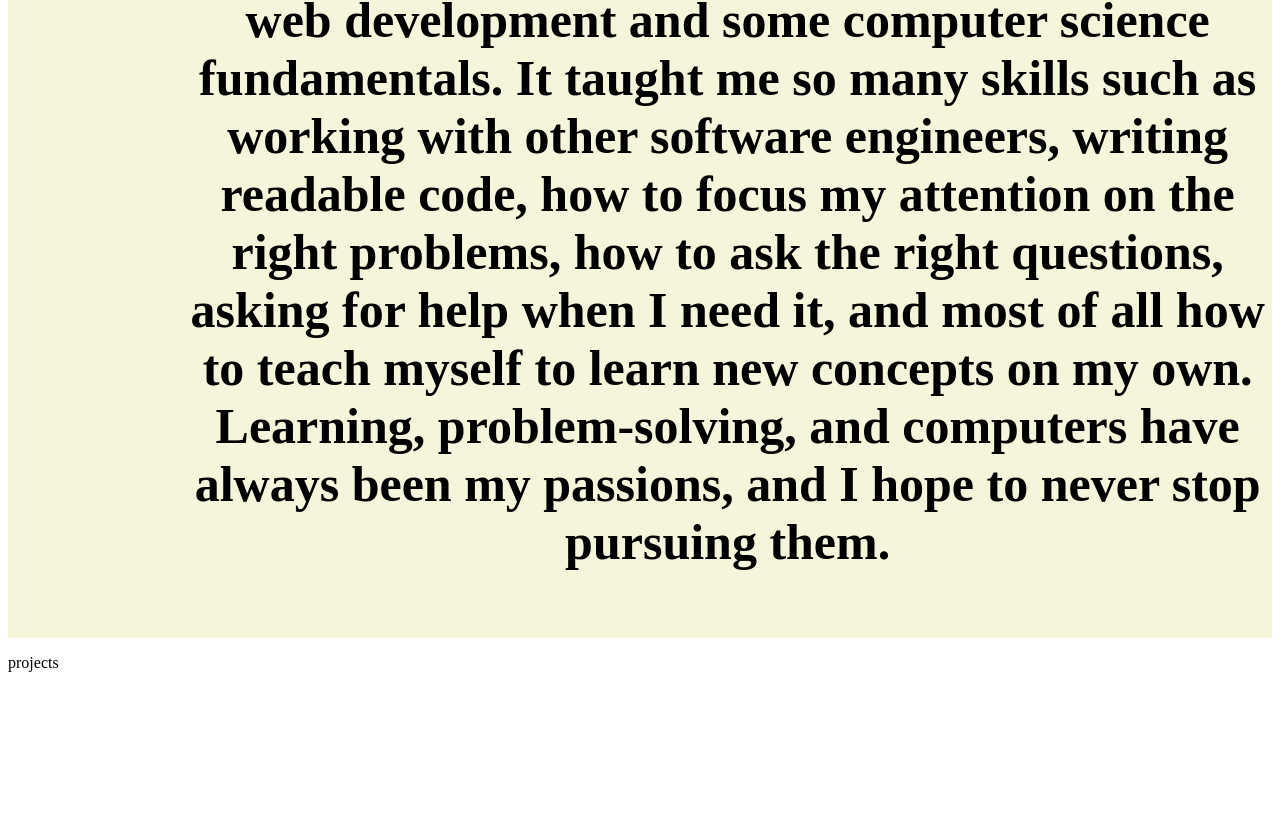
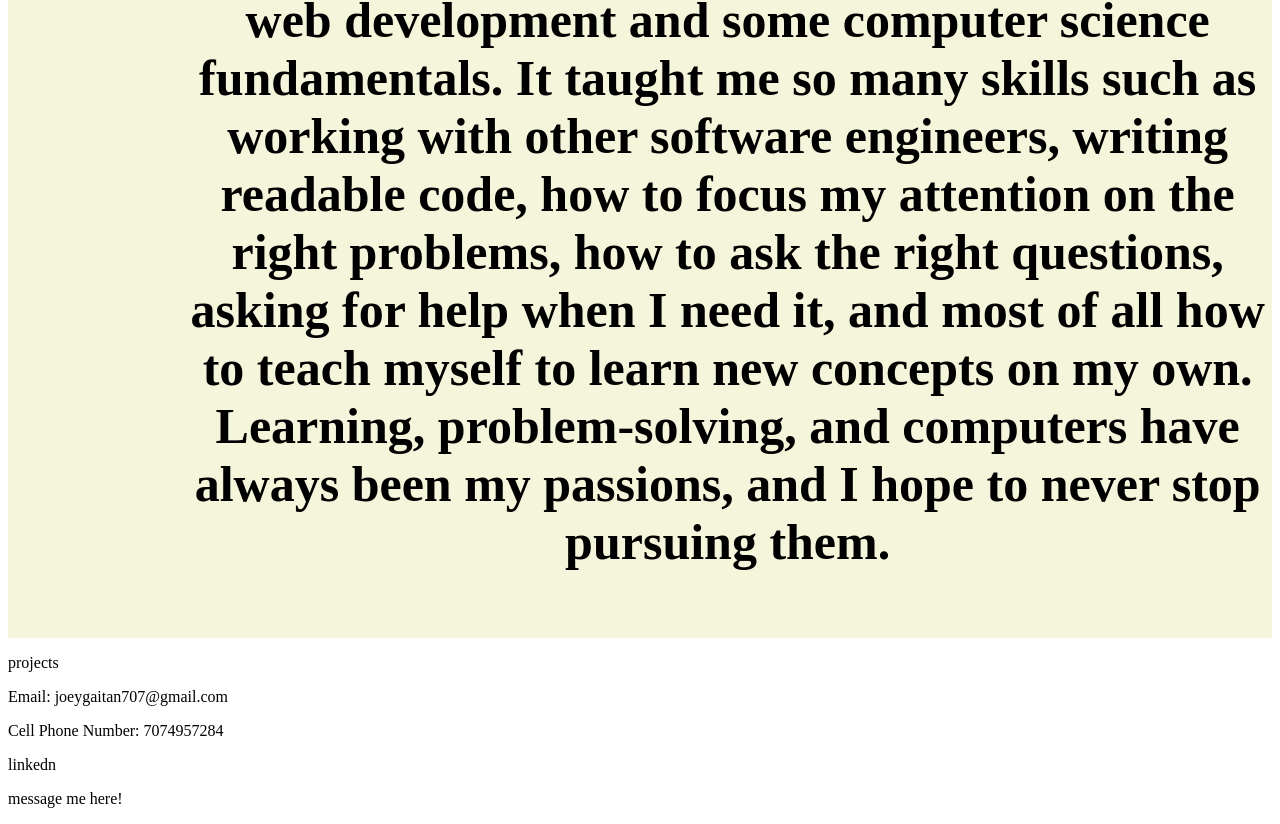
Before and after one commit to joeygaitan/react-portfolio, a React (Create React App) app: page / in a window 1280 px wide. Shown: the part 975-1799 px from the top of the page. Before the commit the page ends 1663 px from the top, so only its background shows below. Built offline with nearby package versions, Linux system fonts and the light colour scheme.

Commit message:
working on getting the footer set up

```diff
--- a/src/components/Footer/Footer.js
+++ b/src/components/Footer/Footer.js
@@ -1,4 +1,5 @@
 import React, { Component } from 'react';
+import "../../css/footer.css";
 
 class Footer extends Component {
     constructor(props) {
@@ -8,7 +9,12 @@ class Footer extends Component {
     render() {
         return (
         <div>
-
+            <div className="footerContainer">
+                <p>Email: joeygaitan707@gmail.com</p>
+                <p>Cell Phone Number: 7074957284</p>
+                <p>linkedn</p>
+                <p>message me here!</p>
+            </div>
         </div> );
     }
 }
```
Also changed, not shown: src/css/footer.css (added).
